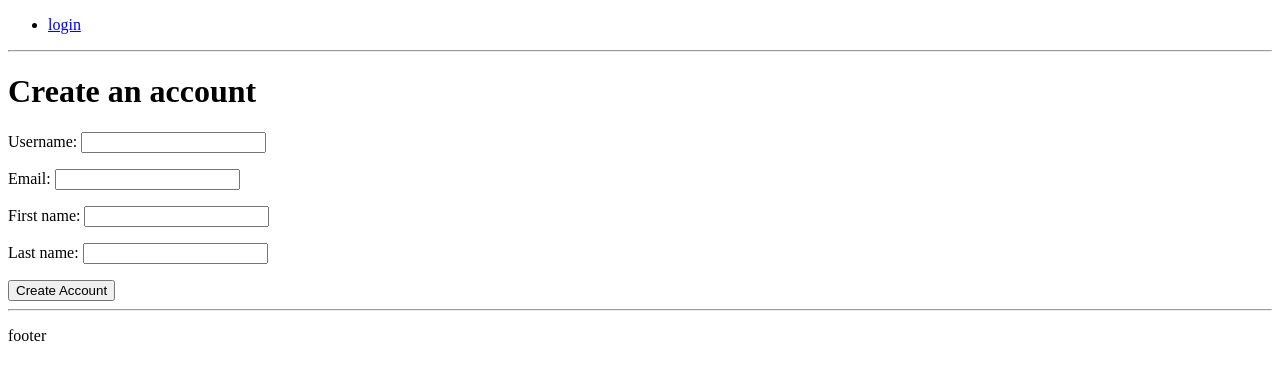
After one commit to mysociety/ukonlinetutordb, a Django app: a page that uses ukotdb-app/templates/addressbook/create_tutor.html in a window 1280 px wide. The commit adds this page. Shown: the top 380 px of the page. Run offline with Django 3.2, Linux system fonts and the light colour scheme; parts of the project's set-up code (start-up, migrations or seed data) failed here and were passed over.

Commit message:
create new users

```diff
--- /dev/null
+++ b/ukotdb-app/addressbook/forms.py
@@ -0,0 +1,38 @@
+import re
+from django import forms
+
+from django.contrib.auth.models import User
+
+
+class CreateTutorForm(forms.Form):
+    username   = forms.CharField( min_length=4, max_length=30, required=True)
+    email      = forms.EmailField( required=True )
+    first_name = forms.CharField( required=True )
+    last_name  = forms.CharField( required=True )
+
+    def clean_username(self):
+        """Check that the username is correctly formatted and not already taken"""
+        username = self.cleaned_data['username']
+
+        # lowercase the username
+        username = username.lower().strip()
+
+        if re.search('[^a-z0-9_]', username):
+            raise forms.ValidationError("Invalid - only a-z, 0-9 and '_' allowed")
+
+        if User.objects.all().filter(username=username).count():
+            raise forms.ValidationError("Username already taken - please choose another")
+
+        return username
+
+    def clean_email(self):
+        """Check that the email is not already taken"""
+        email = self.cleaned_data['email']
+
+        # lowercase the email
+        email = email.lower()
+
+        if User.objects.all().filter(email=email).count():
+            raise forms.ValidationError("Email address already has an account - perhaps you should log in?")
+
+        return email
--- a/ukotdb-app/addressbook/views.py
+++ b/ukotdb-app/addressbook/views.py
@@ -1,9 +1,56 @@
-from django.http import HttpResponse
+from addressbook.forms import CreateTutorForm
+
+from django.contrib.auth import authenticate, login
+from django.contrib.auth.models import User, UserManager
+from django.http import HttpResponse, HttpResponseRedirect
 from django.shortcuts import render_to_response
+from django.template import RequestContext
 from django.views.generic.simple import direct_to_template
+from django.core.urlresolvers import reverse
 
 def index(request):
+    """show the homepage"""
     return direct_to_template(
         request,
         template = 'addressbook/index.html',
     )
+
+def create_tutor(request):
+    """Let someone sign up as a new tutor"""
+
+    if request.method == 'POST':
+        form = CreateTutorForm(request.POST)
+        if form.is_valid():
+
+            clean = form.cleaned_data
+
+            # create the actual user and set the name
+            user = User.objects.create_user( clean['username'], clean['email'] )
+            user.first_name = clean['first_name']
+            user.last_name  = clean['last_name']
+
+            # create a password so that we can log them in
+            password = UserManager().make_random_password()
+            user.set_password( password )
+            user.save()
+
+            # jump through the Django hoops to the login
+            login( request, authenticate( username=user.username, password=password ) )
+
+            # FIXME - email the user their password
+
+            return HttpResponseRedirect( reverse( add_centres ) )
+    else:
+        form = CreateTutorForm()
+
+    return render_to_response(
+        'addressbook/create_tutor.html',
+        {
+            'form': form,
+        },
+        context_instance=RequestContext(request)
+    )
+
+
+def add_centres(request):
+    """Add all the centres"""
--- /dev/null
+++ b/ukotdb-app/templates/addressbook/create_tutor.html
@@ -0,0 +1,16 @@
+{% extends 'base.html' %}
+
+
+{% block title %}Create an account{% endblock %}
+
+
+{% block content %}
+
+<h1>Create an account</h1>
+
+<form action="{% url addressbook.views.create_tutor %}" method="post">
+    {{ form.as_p }}
+    <input type="submit" value="Create Account" />
+</form>
+
+{% endblock %}
--- a/ukotdb-app/urls.py
+++ b/ukotdb-app/urls.py
@@ -11,6 +11,11 @@ urlpatterns = patterns('',
     (r'^accounts/login/$',  'django.contrib.auth.views.login'),
     (r'^accounts/logout/$', 'django.contrib.auth.views.logout'),
 
+    # tutors
+    (r'^tutors/create/$', 'addressbook.views.create_tutor'),
+    (r'^tutors/add_centres/$', 'addressbook.views.add_centres'),
+
+
     # Uncomment the next line to enable the admin:
     (r'^admin/', include(admin.site.urls)),
 
```
Also changed, not shown: ukotdb-app/templates/addressbook/index.html (+7 -1 lines).
